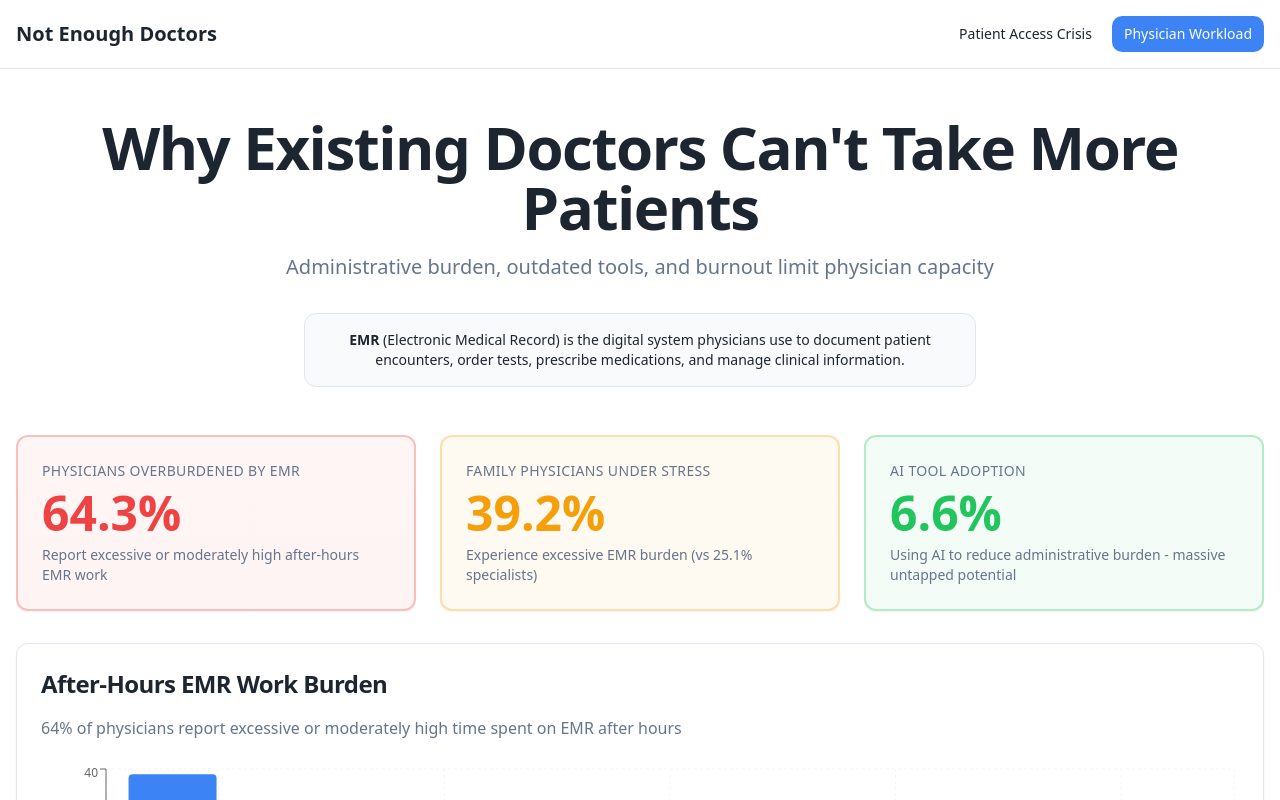
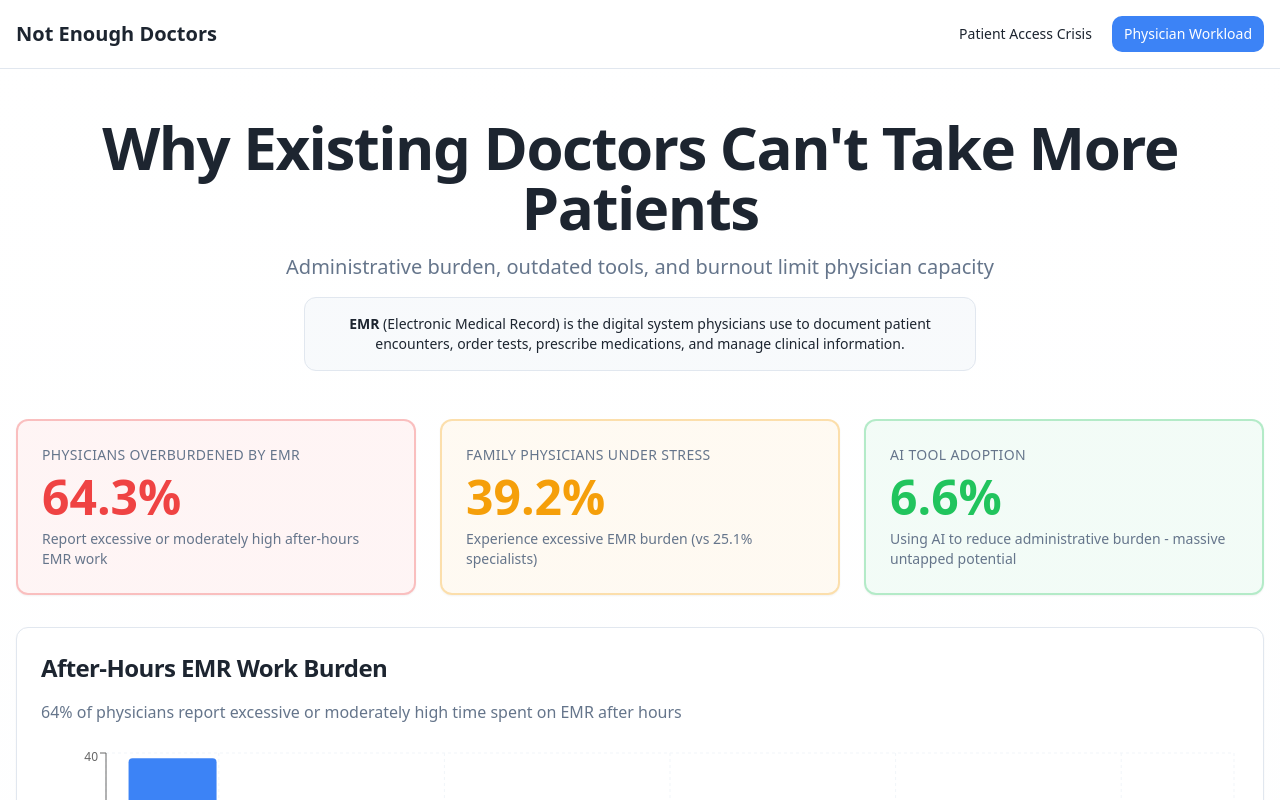
Before and after one commit to NotEnoughDoctors/ontario-doctor-shortage, a React (Vite) app: page /physician-challenges in a window 1280 px wide. Shown: the top 800 px of the page. Built offline with nearby package versions, Linux system fonts and the light colour scheme; the HTML template or start-up script is replaced by a standard one.

Commit message:
Refactor: Adjust EMR definition position

```diff
--- a/src/pages/PhysicianChallenges.tsx
+++ b/src/pages/PhysicianChallenges.tsx
@@ -21,7 +21,7 @@ const PhysicianChallenges = () => {
         </div>
 
         {/* EMR Definition */}
-        <div className="max-w-2xl mx-auto mb-12 p-4 bg-muted/50 rounded-lg border">
+        <div className="max-w-2xl mx-auto mb-12 p-4 bg-muted/50 rounded-lg border -mt-4">
           <p className="text-sm text-center">
             <strong>EMR</strong> (Electronic Medical Record) is the digital system physicians use to document patient encounters,
             order tests, prescribe medications, and manage clinical information.
```
